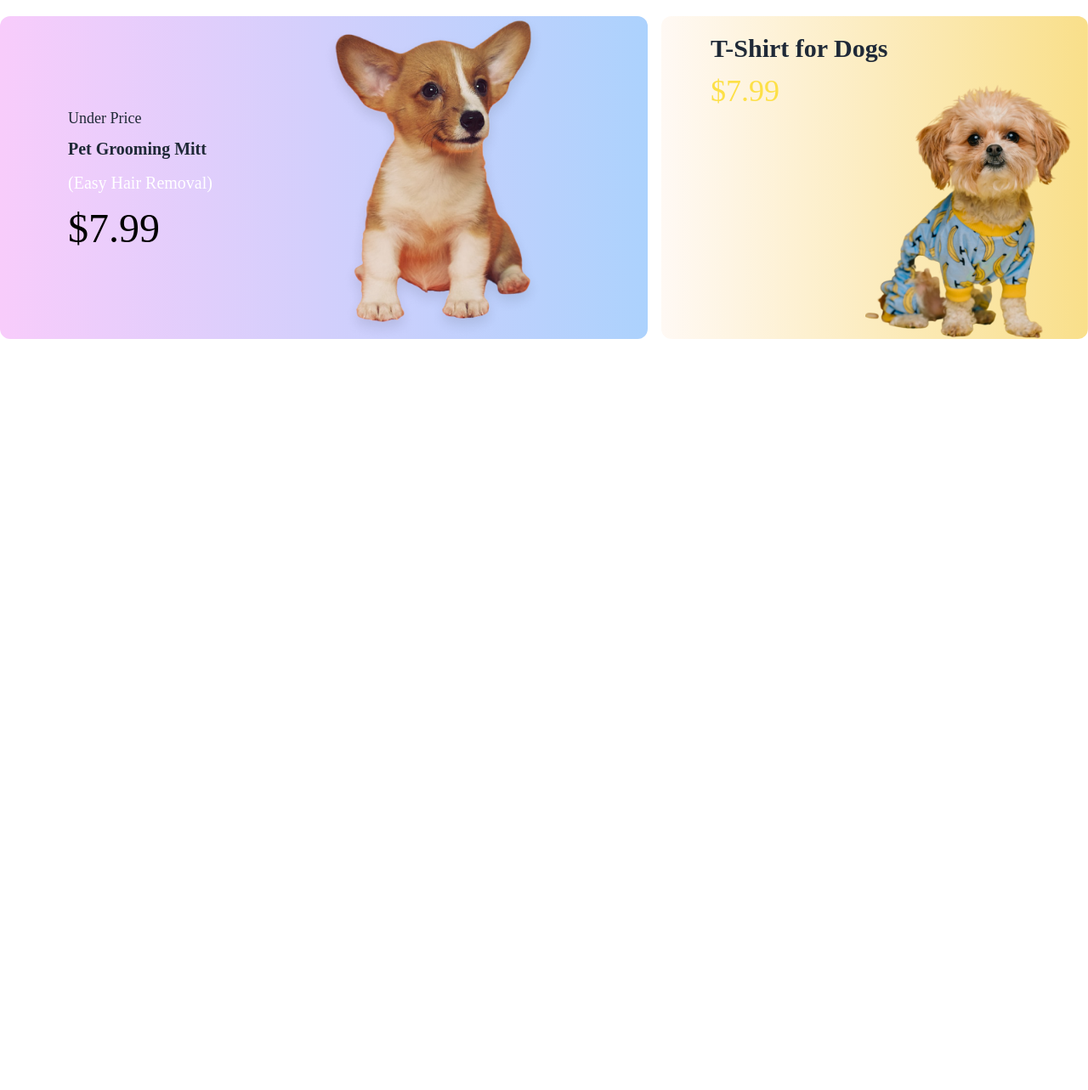
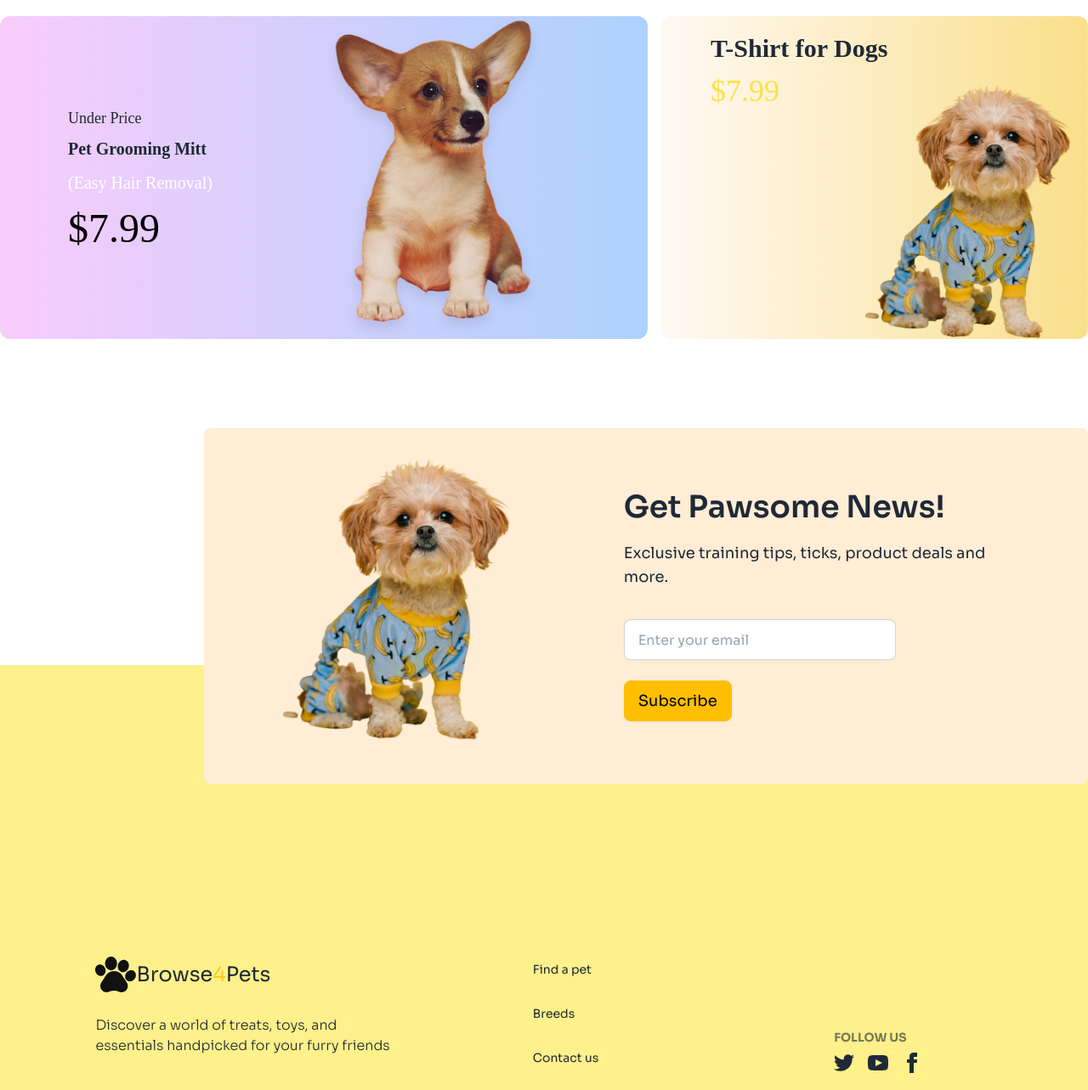
Before and after one commit to shakibbash/BB1-Assignment_03_Category_0001, a plain HTML site: page index.html in a window 1280 px wide. Shown: the part 2305-3588 px from the top of the page at 85% size. Before the commit the page ends 2720 px from the top, so only its background shows below. Drawn offline with nearby package versions, Linux system fonts and the light colour scheme; a web font is replaced by a local one.

Commit message:
footer done it

```diff
--- a/index.html
+++ b/index.html
@@ -337,7 +337,7 @@
 
  </section>
 <!-- low price section -->
-<section class="max-w-7xl mx-auto mt-28">
+<section class="max-w-7xl mx-auto mt-28 mb-96">
     <h1 class="text-3xl  text-center lg:text-start font-bold pt-5 lg:mt-28 mb-10 ">Everyday low Price</h1>
 <div class=" flex justify-center items-center lg:flex-row flex-col gap-4 ">
 <!-- left -->
@@ -380,10 +380,80 @@
 
 
 </section>
+<!-- paws-news section -->
 
-    <footer>
 
-    </footer>
+
+ <!-- footer -->
+ <footer class="footer bg-yellow-200 text-base-content pt-80 sora lg:h-[500px]  h-[700px] relative ">
+    <section class=" mx-5 max-w-7xl lg:mx-auto mt-28 lg:mb-10 mb-20 px-10 lg:px-20 py-9 bg-orange-100 rounded-lg absolute bottom-80 lg:bottom-80 lg:left-60 ">
+        <div class="flex lg:flex-row flex-col text-center lg:text-start  items-center lg:gap-28">
+            <div>
+                <img class="lg:w-11/12 w-3/4 mx-auto" src="c1-assets/cute-pet-mid.png">
+            </div>
+            <div>
+                <h3 class="lg:text-4xl text-2xl font-semibold ">Get Pawsome News!</h3>
+
+                <p class="sora text-base lg:text-lg mt-5 mb-9">Exclusive training tips, ticks, product deals and more.</p>
+                <input type="text" placeholder="Enter your email" class="input input-bordered w-full max-w-xs text-black" /><br>
+
+                <a class="btn btn-warning sora h-11 text-lg  mt-6 ">Subscribe</a>
+            </div>
+        </div>
+         </section>
+   <div class="mx-auto my-auto grid lg:grid-cols-3 grid-cols-1 lg:space-x-40 ">
+    <nav>
+
+        <a class="link link-hover flex items-center"><img src="c1-assets/logo-footer.png"><h3 class="text-2xl">Browse<span class="text-yellow-400">4</span>Pets</h3></a>
+  <p class="text-base font-light mt-6">Discover a world of treats, toys, and<br> essentials handpicked for your furry friends</p>
+      </nav>
+      <nav class="flex flex-col lg:gap-8 gap-4 mb-2 mt-2 ">
+
+        <a class="link link-hover">Find a pet</a>
+        <a class="link link-hover">Breeds</a>
+        <a class="link link-hover">Contact us</a>
+
+      </nav>
+      <nav class="self-end">
+        <h6 class="footer-title">Follow us</h6>
+        <div class="grid grid-flow-col gap-4 ">
+          <a>
+            <svg
+              xmlns="http://www.w3.org/2000/svg"
+              width="24"
+              height="24"
+              viewBox="0 0 24 24"
+              class="fill-current">
+              <path
+                d="M24 4.557c-.883.392-1.832.656-2.828.775 1.017-.609 1.798-1.574 2.165-2.724-.951.564-2.005.974-3.127 1.195-.897-.957-2.178-1.555-3.594-1.555-3.179 0-5.515 2.966-4.797 6.045-4.091-.205-7.719-2.165-10.148-5.144-1.29 2.213-.669 5.108 1.523 6.574-.806-.026-1.566-.247-2.229-.616-.054 2.281 1.581 4.415 3.949 4.89-.693.188-1.452.232-2.224.084.626 1.956 2.444 3.379 4.6 3.419-2.07 1.623-4.678 2.348-7.29 2.04 2.179 1.397 4.768 2.212 7.548 2.212 9.142 0 14.307-7.721 13.995-14.646.962-.695 1.797-1.562 2.457-2.549z"></path>
+            </svg>
+          </a>
+          <a>
+            <svg
+              xmlns="http://www.w3.org/2000/svg"
+              width="24"
+              height="24"
+              viewBox="0 0 24 24"
+              class="fill-current">
+              <path
+                d="M19.615 3.184c-3.604-.246-11.631-.245-15.23 0-3.897.266-4.356 2.62-4.385 8.816.029 6.185.484 8.549 4.385 8.816 3.6.245 11.626.246 15.23 0 3.897-.266 4.356-2.62 4.385-8.816-.029-6.185-.484-8.549-4.385-8.816zm-10.615 12.816v-8l8 3.993-8 4.007z"></path>
+            </svg>
+          </a>
+          <a>
+            <svg
+              xmlns="http://www.w3.org/2000/svg"
+              width="24"
+              height="24"
+              viewBox="0 0 24 24"
+              class="fill-current">
+              <path
+                d="M9 8h-3v4h3v12h5v-12h3.642l.358-4h-4v-1.667c0-.955.192-1.333 1.115-1.333h2.885v-5h-3.808c-3.596 0-5.192 1.583-5.192 4.615v3.385z"></path>
+            </svg>
+          </a>
+        </div>
+      </nav>
+   </div>
+  </footer>
 </body>
 
 </html>
```
